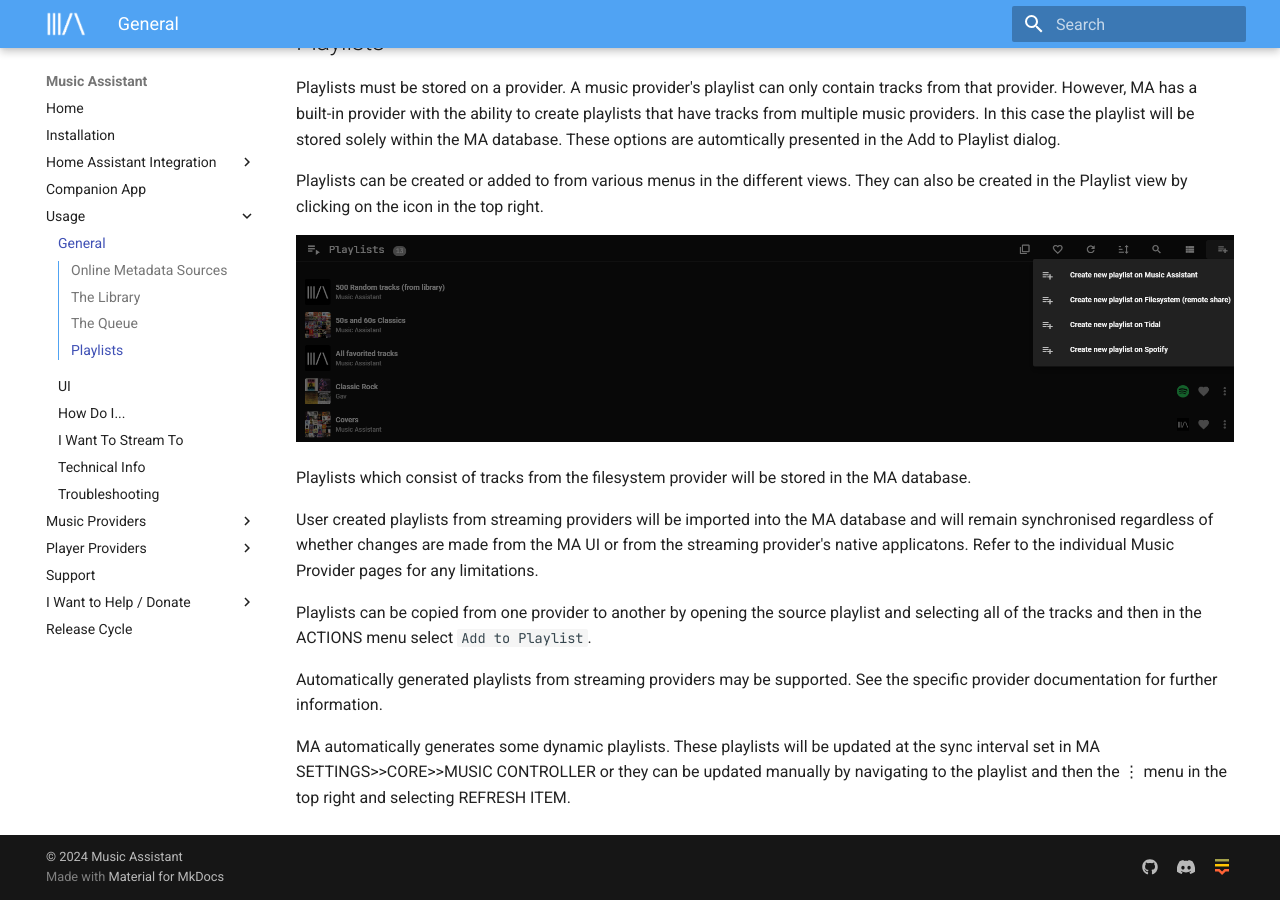
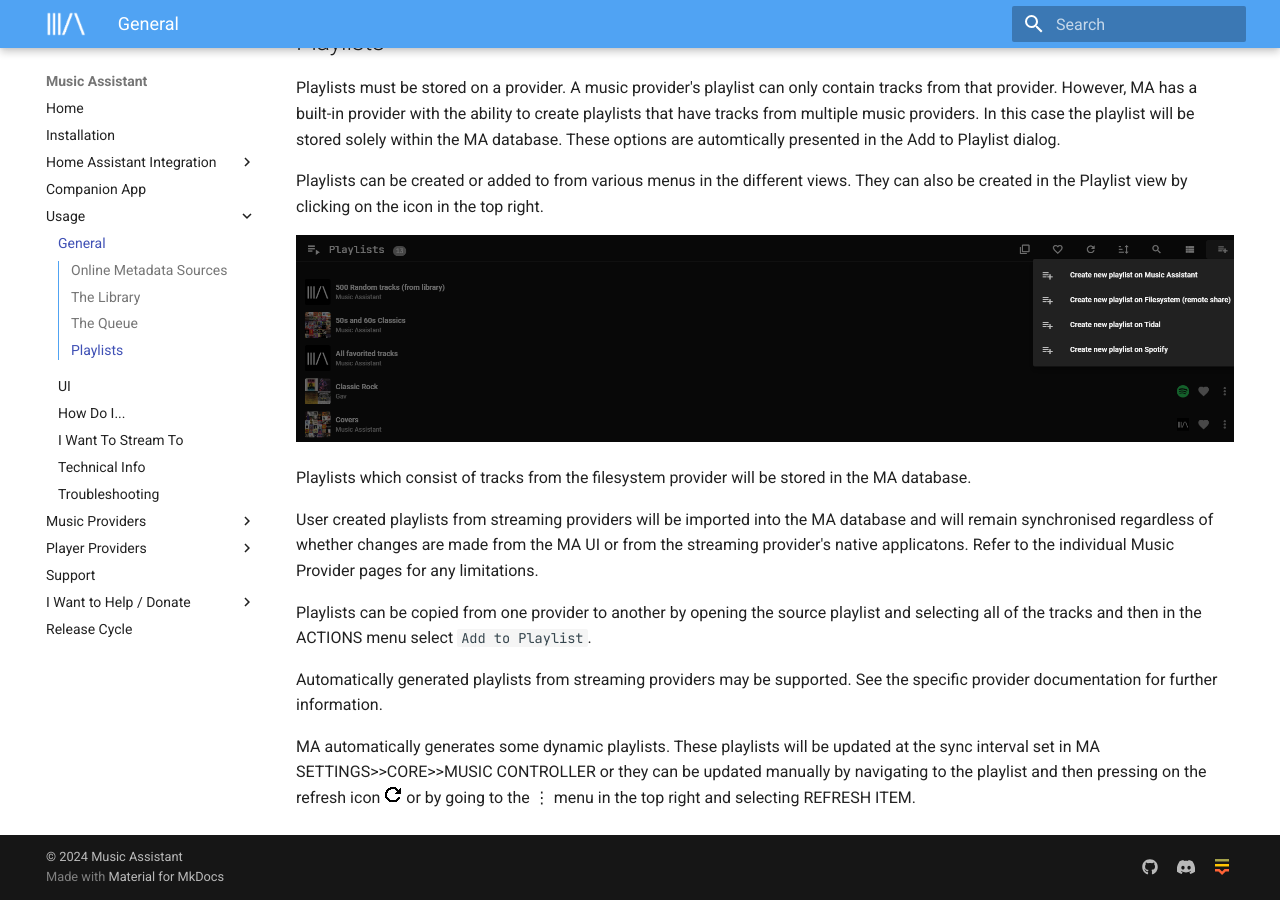
Before and after one commit to pwbriggs/music-assistant.github.io, an MkDocs documentation site: the page built from docs/usage.md, in a window 1280 px wide and 900 px high, scrolled down 2771 px. Built offline with MkDocs 1.6.1 and Material for MkDocs 9.7.7, drawn with Linux system fonts in a browser that asks for light colours.

Commit message:
Amend playlist refresh instructions

```diff
--- a/docs/usage.md
+++ b/docs/usage.md
@@ -67,4 +67,4 @@
 
 Automatically generated playlists from streaming providers may be supported. See the specific provider documentation for further information.
 
-MA automatically generates some dynamic playlists. These playlists will be updated at the sync interval set in MA SETTINGS>>CORE>>MUSIC CONTROLLER or they can be updated manually by navigating to the playlist and then the ⋮ menu in the top right and selecting REFRESH ITEM.
+MA automatically generates some dynamic playlists. These playlists will be updated at the sync interval set in MA SETTINGS>>CORE>>MUSIC CONTROLLER or they can be updated manually by navigating to the playlist and then pressing on the refresh icon ![refresh](assets/icons/icon-refresh-plain.png) or by going to the ⋮ menu in the top right and selecting REFRESH ITEM.
```
